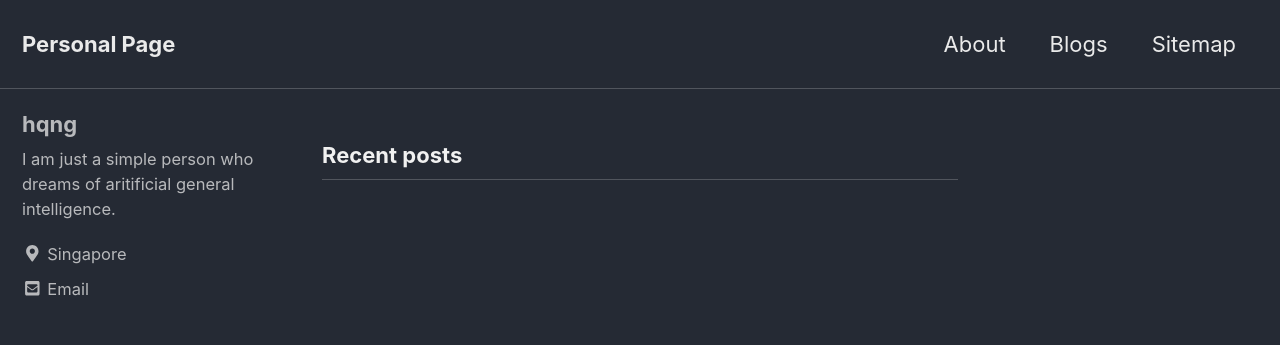
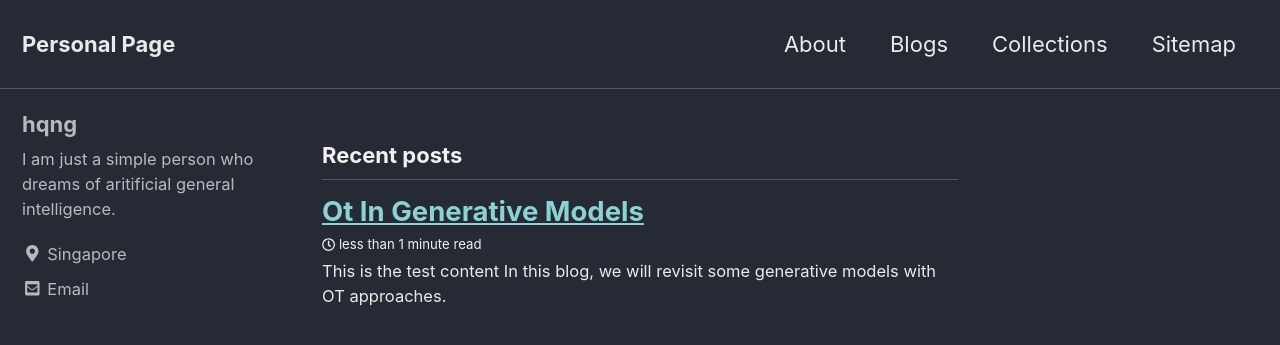
Before and after one commit to hqng/hqng.github.io, a Jekyll site: the page built from index.html, in a window 1280 px wide and 900 px high. Shown: the top 345 px of the window. Built offline with Jekyll 4.4.1, drawn with Linux system fonts in a browser that asks for light colours; cached includes are drawn as plain includes; nearby versions of some CDN libraries; the list of posts is cut into pages by our own code.

Commit message:
4th commit: initial blogs

```diff
--- a/_data/navigation.yml
+++ b/_data/navigation.yml
@@ -6,7 +6,7 @@ main:
     url: https://hqng.github.io/
   - title: "Blogs"
     url: /year-archive/
-  # - title: "Sample Collections"
-  #   url: /collection-archive/
+  - title: "Collections"
+    url: /collection-archive/
   - title: "Sitemap"
     url: /sitemap/
--- /dev/null
+++ b/_posts/2019-05-24-OT-in-Generative-Models.md
@@ -0,0 +1,2 @@
+**This is the test content**
+In this blog, we will revisit some generative models with OT approaches.
```
